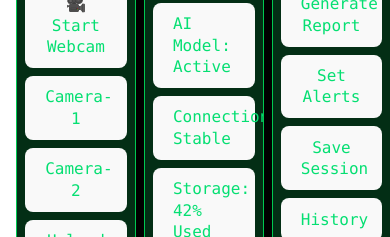
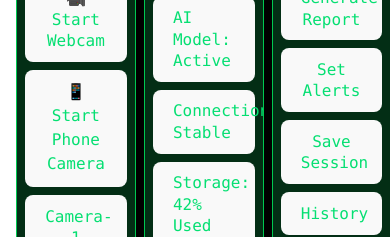
Before and after one commit to alstonmendonca/DressGuardAI, a React (Vite) app in the folder frontend/: page / in a window 390 px wide. Shown: the part 571-808 px from the top of the page. Built offline with nearby package versions, Linux system fonts and the light colour scheme; no server answers.

Commit message:
mobile changes

```diff
--- a/frontend/src/App.jsx
+++ b/frontend/src/App.jsx
@@ -87,6 +87,45 @@ function App() {
     fetchModels();
   }, []);
 
+
+  const startIPCamera = (url) => {
+  console.log("Starting IP Camera feed:", url);
+  setActiveFeed('ipcam');
+  setDetections([]);
+  isDetecting.current = false;
+
+  const video = videoRef.current;
+  if (!video) {
+    console.warn("Video element not ready");
+    return;
+  }
+
+  // Stop any existing stream
+  if (videoStream.current) {
+    videoStream.current.getTracks().forEach(t => t.stop());
+    videoStream.current = null;
+  }
+
+  // Assign IP camera stream
+  video.srcObject = null;
+  video.src = url;
+  video.crossOrigin = "anonymous"; // allow canvas to read frames
+  video.onloadedmetadata = () => {
+    console.log("IP camera metadata loaded");
+    video.play().catch(err => console.error("Play failed:", err));
+    requestAnimationFrame(captureAndDetectLoop);
+  };
+};
+
+const stopIPCamera = () => {
+  console.log("Stopping IP Camera feed");
+  if (videoRef.current) {
+    videoRef.current.pause();
+    videoRef.current.src = "";
+  }
+  setActiveFeed(null);
+  setDetections([]);
+};
 
   const startWebcam = () => {
     console.log("1. startWebcam called");
@@ -209,7 +248,7 @@ function App() {
 
   const captureAndDetectLoop = async () => {
 
-    if (!videoStream.current) {
+    if (!videoStream.current && activeFeed !== "ipcam") {
       console.log("Detection loop stopped - no active stream");
       return;
     }
@@ -417,6 +456,9 @@ const shouldUpdateDetections = (newDetections, currentDetections) => {
           onStartWebcam={startWebcam}
           onStopWebcam={stopWebcam}
           isWebcamActive={activeFeed === 'webcam'}
+          onStartIPCamera={() => startIPCamera("http://100.68.75.75:8080")}
+          onStopIPCamera={stopIPCamera}
+          isIPCameraActive={activeFeed === 'ipcam'}
         />
 
         {/* === PANEL 5: System Status (Bottom Center) === */}
--- a/frontend/src/components/CameraPanel.jsx
+++ b/frontend/src/components/CameraPanel.jsx
@@ -1,6 +1,11 @@
 import React from "react";
 
-export default function CameraPanel({ onStartWebcam, onStopWebcam, isWebcamActive }){
+export default function CameraPanel({ onStartWebcam,
+  onStopWebcam,
+  isWebcamActive,
+  onStartIPCamera,
+  onStopIPCamera,
+  isIPCameraActive }){
     return(
         <div className="bg-green-950 border border-green-500 p-2 sm:p-3 md:p-4 rounded flex flex-col gap-2 sm:gap-3 h-full overflow-y-auto">
           <h3 className="text-center font-bold text-green-300 mb-2 sm:mb-3 md:mb-4 text-sm sm:text-base">Camera</h3>
@@ -21,6 +26,14 @@ export default function CameraPanel({ onStartWebcam, onStopWebcam, isWebcamActiv
             </button>
           )}
 
+          {isIPCameraActive ? (
+            <button onClick={onStopIPCamera}>🔴 Stop IP Camera</button>
+          ) : (
+            <button onClick={onStartIPCamera}>📱 Start Phone Camera</button>
+          )}
+
+
+
           <button className="bg-black border border-green-600 py-1 sm:py-2 hover:bg-green-900 transition text-xs sm:text-sm">
             Camera-1
           </button>
```
